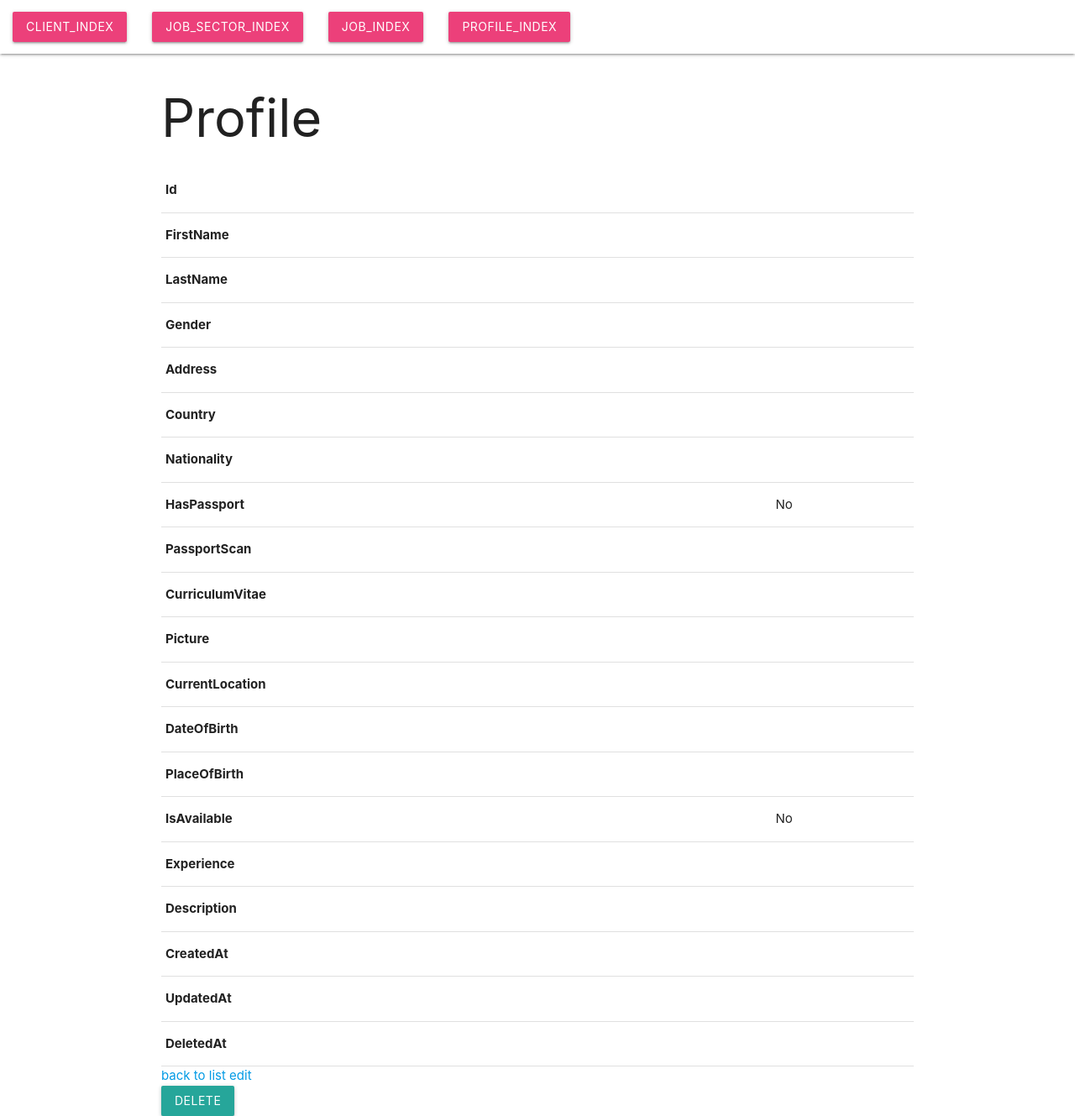
After one commit to pozorfluo/luxury-services, a Symfony app: template templates/profile/show.html.twig in a window 1280 px wide. The commit adds this page. Shown: the whole page at 84% size. Run offline with Twig, Linux system fonts and the light colour scheme; the template is opened without the code that fills it, so the values that code supplies are empty; some libraries are stand-ins or nearby versions.

Commit message:
Add Profile CRUD

```diff
--- a/templates/base.html.twig
+++ b/templates/base.html.twig
@@ -54,6 +54,13 @@
                 >job_index</a
               >
             </li>
+            <li>
+              <a
+                href="{{ path('profile_index') }}"
+                class="waves-effect waves-light btn pink lighten-1"
+                >profile_index</a
+              >
+            </li>
           </ul>
         </div>
       </nav>
--- /dev/null
+++ b/templates/profile/_delete_form.html.twig
@@ -0,0 +1,5 @@
+<form method="post" action="{{ path('profile_delete', {'id': profile.id}) }}" onsubmit="return confirm('Are you sure you want to delete this item?');">
+    <input type="hidden" name="_method" value="DELETE">
+    <input type="hidden" name="_token" value="{{ csrf_token('delete' ~ profile.id) }}">
+    <button class="btn">Delete</button>
+</form>
--- /dev/null
+++ b/templates/profile/_form.html.twig
@@ -0,0 +1,4 @@
+{{ form_start(form) }}
+    {{ form_widget(form) }}
+    <button class="btn">{{ button_label|default('Save') }}</button>
+{{ form_end(form) }}
--- /dev/null
+++ b/templates/profile/show.html.twig
@@ -0,0 +1,98 @@
+{% extends 'base.html.twig' %}
+
+{% block title %}Profile{% endblock %}
+
+{% block body %}
+    <h1>Profile</h1>
+
+    <table class="table">
+        <tbody>
+            <tr>
+                <th>Id</th>
+                <td>{{ profile.id }}</td>
+            </tr>
+            <tr>
+                <th>FirstName</th>
+                <td>{{ profile.firstName }}</td>
+            </tr>
+            <tr>
+                <th>LastName</th>
+                <td>{{ profile.lastName }}</td>
+            </tr>
+            <tr>
+                <th>Gender</th>
+                <td>{{ profile.gender }}</td>
+            </tr>
+            <tr>
+                <th>Address</th>
+                <td>{{ profile.address }}</td>
+            </tr>
+            <tr>
+                <th>Country</th>
+                <td>{{ profile.country }}</td>
+            </tr>
+            <tr>
+                <th>Nationality</th>
+                <td>{{ profile.nationality }}</td>
+            </tr>
+            <tr>
+                <th>HasPassport</th>
+                <td>{{ profile.hasPassport ? 'Yes' : 'No' }}</td>
+            </tr>
+            <tr>
+                <th>PassportScan</th>
+                <td>{{ profile.passportScan }}</td>
+            </tr>
+            <tr>
+                <th>CurriculumVitae</th>
+                <td>{{ profile.curriculumVitae }}</td>
+            </tr>
+            <tr>
+                <th>Picture</th>
+                <td>{{ profile.picture }}</td>
+            </tr>
+            <tr>
+                <th>CurrentLocation</th>
+                <td>{{ profile.currentLocation }}</td>
+            </tr>
+            <tr>
+                <th>DateOfBirth</th>
+                <td>{{ profile.dateOfBirth ? profile.dateOfBirth|date('Y-m-d') : '' }}</td>
+            </tr>
+            <tr>
+                <th>PlaceOfBirth</th>
+                <td>{{ profile.placeOfBirth }}</td>
+            </tr>
+            <tr>
+                <th>IsAvailable</th>
+                <td>{{ profile.isAvailable ? 'Yes' : 'No' }}</td>
+            </tr>
+            <tr>
+                <th>Experience</th>
+                <td>{{ profile.experience ? profile.experience.format('%y year(s), %m month(s), %d day(s)') : '' }}</td>
+            </tr>
+            <tr>
+                <th>Description</th>
+                <td>{{ profile.description }}</td>
+            </tr>
+            <tr>
+                <th>CreatedAt</th>
+                <td>{{ profile.createdAt ? profile.createdAt|date('Y-m-d H:i:s') : '' }}</td>
+            </tr>
+            <tr>
+                <th>UpdatedAt</th>
+                <td>{{ profile.updatedAt ? profile.updatedAt|date('Y-m-d H:i:s') : '' }}</td>
+            </tr>
+            <tr>
+                <th>DeletedAt</th>
+                <td>{{ profile.deletedAt ? profile.deletedAt|date('Y-m-d H:i:s') : '' }}</td>
+            </tr>
+        </tbody>
+    </table>
+
+    <a href="{{ path('profile_index') }}">back to list</a>
+
+    <a href="{{ path('profile_edit', {'id': profile.id}) }}">edit</a>
+
+    {{ include('profile/_delete_form.html.twig') }}
+{% endblock %}
```
Also changed, not shown: src/Controller/ProfileController.php (added, +100 -0 lines), src/Entity/JobSector.php (+3 -4 lines), src/Form/ProfileType.php (added, +45 -0 lines), templates/profile/edit.html.twig (added, +13 -0 lines), templates/profile/index.html.twig (added, +71 -0 lines), templates/profile/new.html.twig (added, +11 -0 lines).
